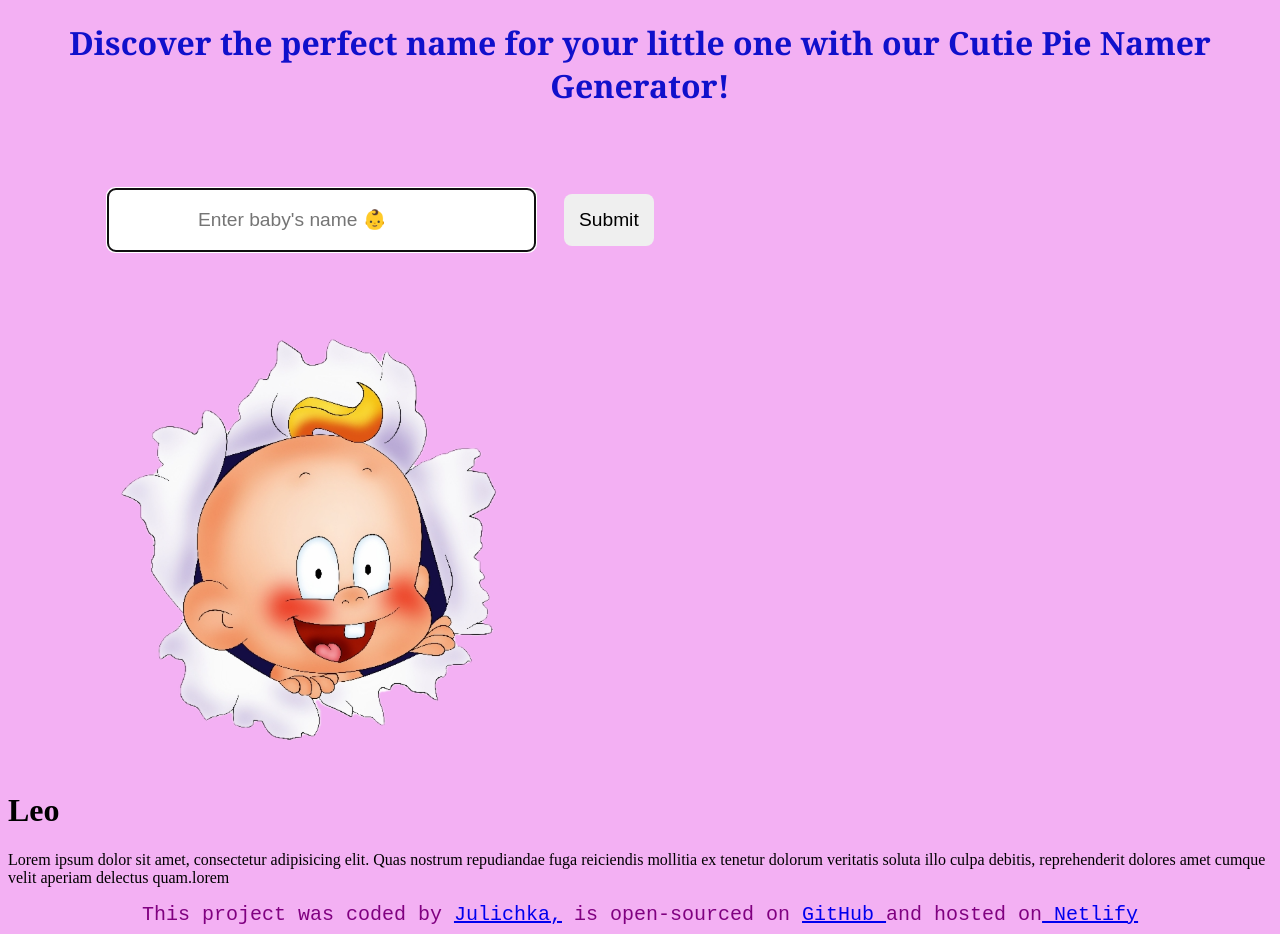
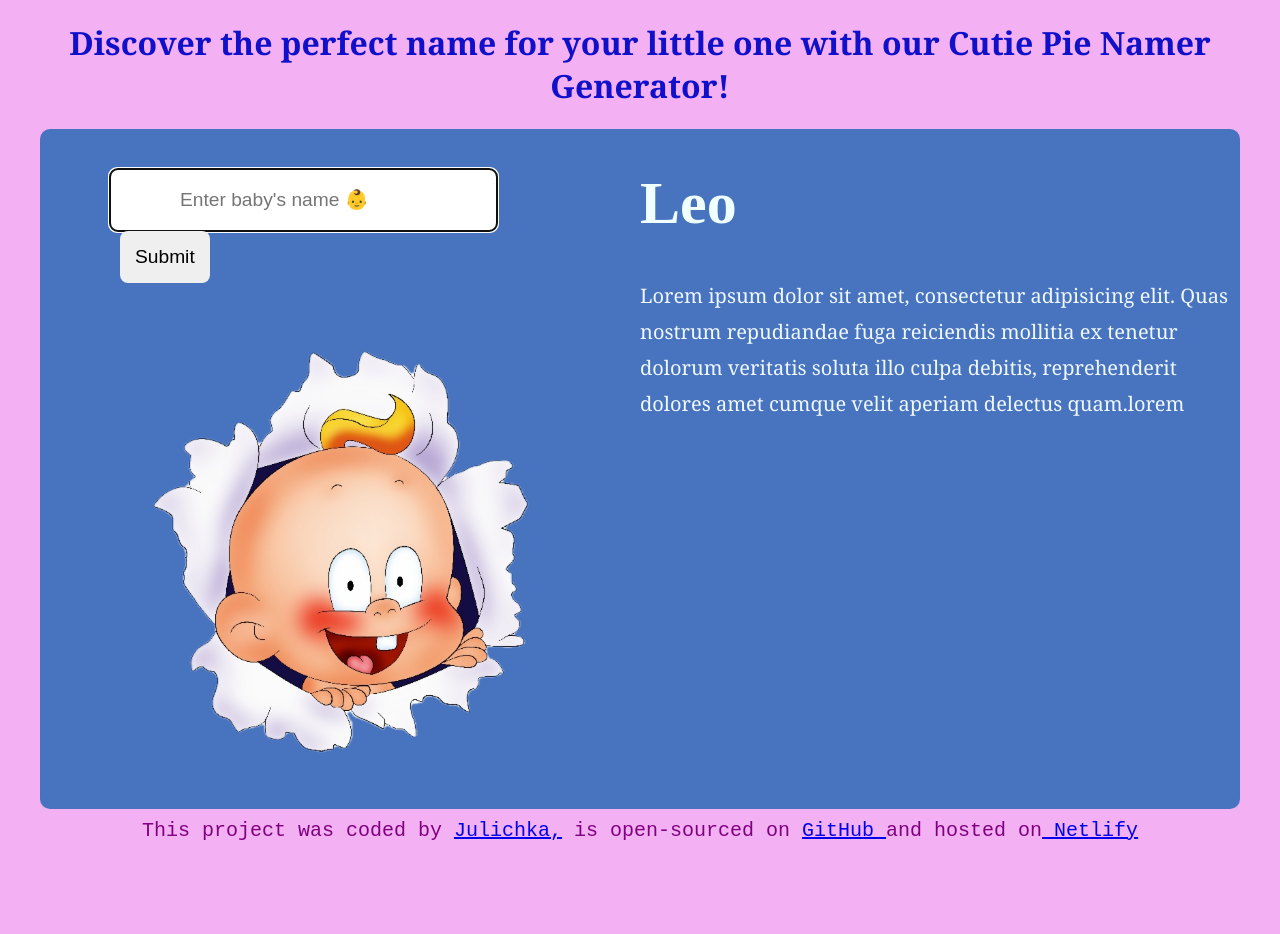
Before and after one commit to julichkaD/Cutie-Pie-Namer, a plain HTML site: page index.html in a window 1280 px wide. After the commit the page ends 850 px from the top, so only its background shows below. Drawn offline with Linux system fonts and the light colour scheme.

Commit message:
Updated css

```diff
--- a/style.css
+++ b/style.css
@@ -7,8 +7,10 @@ header {
   color: rgb(16, 16, 203);
   text-align: center;
   font-family: Georgia, "Times New Roman", Times, serif;
+  font-weight: 600;
 }
-main {
+.container {
+  display: flex;
   max-width: 1200px;
   height: 680px;
   border-radius: 10px;
@@ -16,11 +18,11 @@ main {
   background-color: rgb(71, 115, 191);
 }
 .form {
-  padding: 60px 100px;
+  padding: 40px 70px;
 }
 
 #search {
-  padding: 20px 90px;
+  padding: 20px 70px;
   border-radius: 8px;
   font-size: larger;
   border: 0ch;
@@ -33,8 +35,18 @@ img {
   padding: 15px;
   border-radius: 8px;
   border: 0ch;
-  margin-left: 25px;
+  margin-left: 10px;
   font-size: larger;
+}
+#name {
+  font-size: 60px;
+  color: azure;
+}
+p {
+  line-height: 1.8em;
+  font-size: 20px;
+  font-family: Georgia, "Times New Roman", Times, serif;
+  color: aliceblue;
 }
 
 footer {
```
